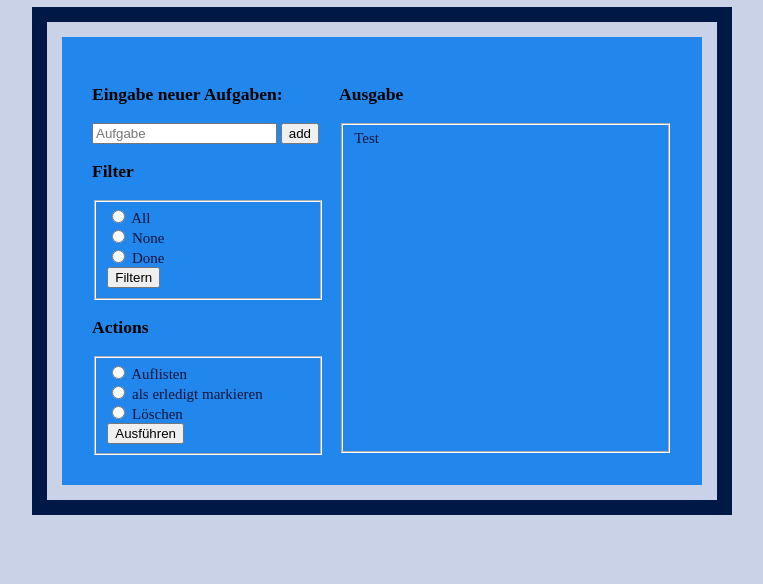
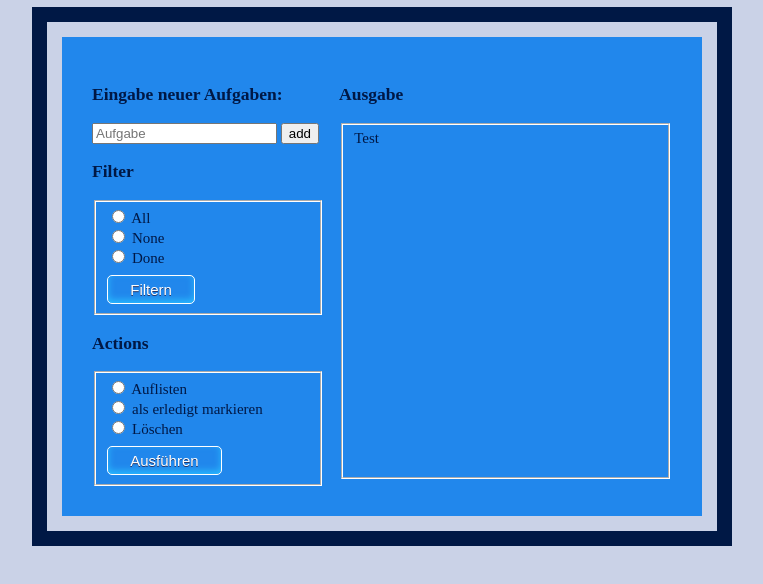
Before and after one commit to glissario/todo, a plain HTML site: page index.html in a window 1280 px wide. Shown: the part 144-728 px from the top of the page, without its empty margins (258-1021 px from the left). Drawn offline with Linux system fonts and the light colour scheme.

Commit message:
white button

```diff
--- a/index.html
+++ b/index.html
@@ -31,7 +31,7 @@
               <label>None</label> <br />
               <input name="filter" value="done" type="radio" id="done" />
               <label>Done</label> <br />
-              <button>Filtern</button>
+              <button class="blueButton">Filtern</button>
             </fieldset>
             <h3>Actions</h3>
             <fieldset class="fieldset">
@@ -41,7 +41,7 @@
               <label>als erledigt markieren</label><br />
               <input name="action" value="remove" type="radio" id="remove" />
               <label>Löschen</label> <br />
-              <button>Ausführen</button>
+              <button class="blueButton">Ausführen</button>
             </fieldset>
           </section>
         </div>
--- a/style.css
+++ b/style.css
@@ -18,7 +18,7 @@ body {
 main {
   padding: 1rem;
   border: 1rem #001845 solid;
-  _background-color: red;
+  color: #001845;
 }
 
 .header {
@@ -42,12 +42,33 @@ main {
 .fieldset {
   background-color: #2187ec;
   border-color: white;
-  color: rgb(20, 20, 61);
   height: 85%;
 }
 
-.ausgabe {
+.output {
   _margin-left: 1rem;
   height: 100%;
   _background-color: blueviolet;
 }
+
+.blueButton {
+  box-shadow: inset 0px -3px 7px 0px #29bbff;
+  background: linear-gradient(to bottom, #2187ec 5%, #2187ec 100%);
+  background-color: #2dabf9;
+  border-radius: 5px;
+  border: 1px solid white;
+  display: inline-block;
+  cursor: pointer;
+  color: #ffffff;
+  font-family: Arial;
+  font-size: 15px;
+  padding: 5px 22px;
+  margin-top: 0.5rem;
+  text-decoration: none;
+  text-shadow: 0px 1px 0px #263666;
+}
+
+.blueButton:hover {
+  background: linear-gradient(to bottom, #0688fa 5%, #2dabf9 100%);
+  background-color: #0688fa;
+}
```
Also changed, not shown: readme.md.
